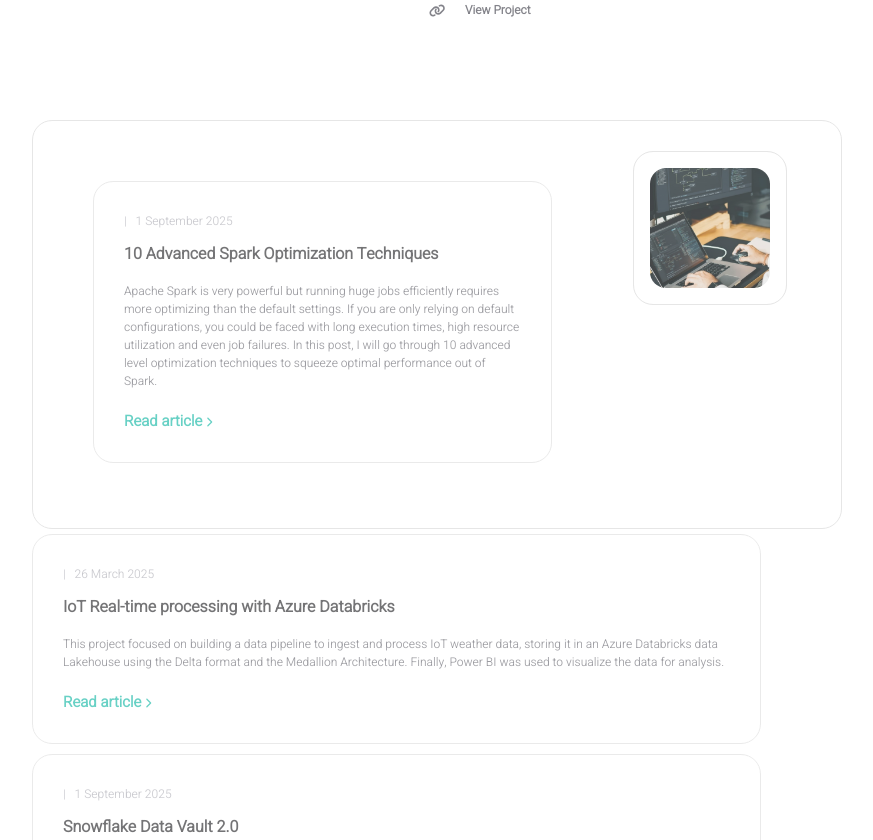
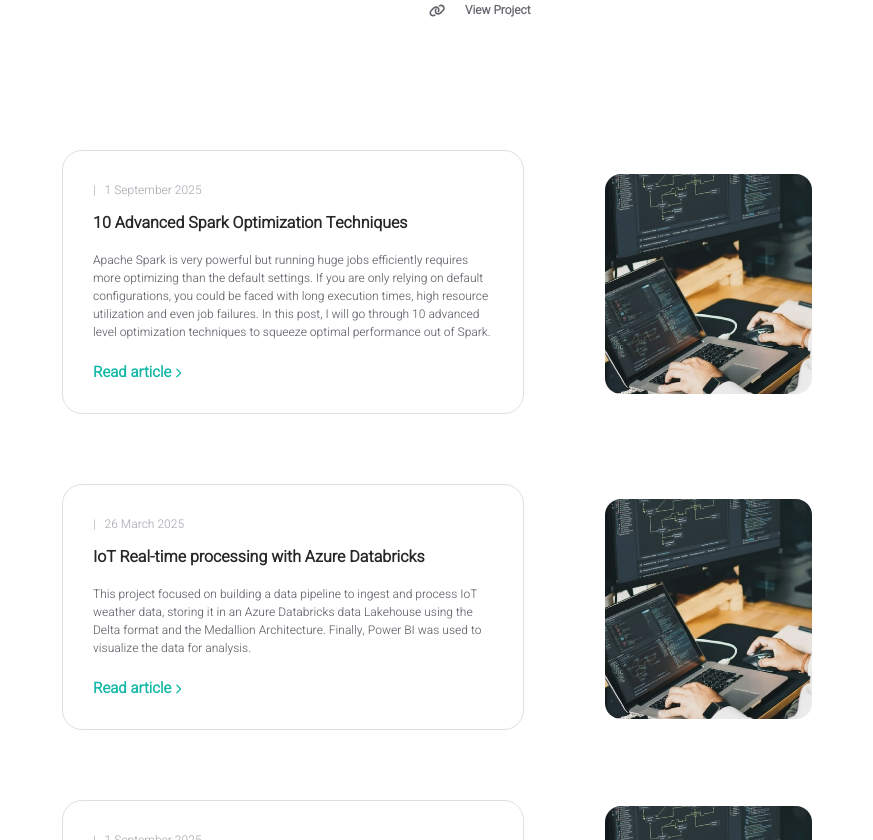
Before and after one commit to NuwanKeshara/Portfolio, a React (Create React App) app: page / in a window 1280 px wide. Shown: the part 1960-2800 px from the top of the page, without its empty margins (78-951 px from the left). Built offline with nearby package versions, Linux system fonts and the light colour scheme.

Commit message:
change the article UI of homepage

```diff
--- a/src/components/homepage/styles/article.css
+++ b/src/components/homepage/styles/article.css
@@ -1,3 +1,14 @@
+.homepage-article-flex .homepage-article-image-wrapper {
+	background: none !important;
+	border: none !important;
+	box-shadow: none !important;
+	padding: 0 !important;
+}
+.homepage-article-flex {
+	display: flex;
+	align-items: center;
+	justify-content: space-between;
+}
 /* For article with image inside the frame */
 .homepage-article-content-with-image {
 	display: flex;
@@ -62,14 +73,17 @@
 	width: 90%;
 	mix-blend-mode: normal;
 	border-radius: 20px;
-	opacity: 0.8;
+	opacity: 1;
 }
 
-.homepage-article:hover {
-	background: #fafafa;
-	opacity: 1;
-	transition: background-color 0.3s ease-in-out;
+/* Make the second article (with homepage-article-fullwidth) span full width with equal margins */
+.homepage-article-fullwidth {
+	width: 100% !important;
+	margin-left: 0 !important;
+	margin-right: 0 !important;
 }
+
+
 
 .homepage-article-content {
 	padding: 30px;
--- a/src/components/homepage/styles/works.css
+++ b/src/components/homepage/styles/works.css
@@ -15,7 +15,8 @@
 	width: 30px;
 	border-radius: 50%;
 	outline: 6px solid white;
-	box-shadow: 0px 7px 10px rgba(0, 0, 0, 0.25);
+	box-shadow: none !important;
+	opacity: 1;
 }
 
 .work-title {
--- a/src/components/projects/styles/project.css
+++ b/src/components/projects/styles/project.css
@@ -3,7 +3,7 @@
 .project {
 	mix-blend-mode: normal;
 	border-radius: 20px;
-	opacity: 0.8;
+	opacity: 1;
 	height: 100%;
 }
 
@@ -11,11 +11,7 @@
 	text-decoration: none;
 }
 
-.project:hover {
-	background: #fafafa;
-	opacity: 1;
-	transition: background-color 0.3s ease-in-out;
-}
+
 
 .project:hover .project-link {
 	color: var(--link-color);
--- a/src/pages/homepage.jsx
+++ b/src/pages/homepage.jsx
@@ -166,11 +166,12 @@ const Homepage = () => {
 									const art = article();
 									const link = art.link || "";
 									const external = link.startsWith("http");
-									if (index === 0) {
 									return (
-											<div className="homepage-article" key={(index + 1).toString()}>
-												<div className="homepage-article-content homepage-article-content-with-image">
-													<div className="homepage-article-content-text">
+										<div
+											className="homepage-article homepage-article-flex"
+											key={(index + 1).toString()}
+										>
+											<div className="homepage-article-content-text" style={{ flex: 1, display: 'flex', flexDirection: 'column', justifyContent: 'center', padding: 30 }}>
 												<Article
 													key={(index + 1).toString()}
 													date={art.date}
@@ -180,26 +181,9 @@ const Homepage = () => {
 													external={external}
 												/>
 											</div>
-													<div className="homepage-article-image-wrapper">
-														<img src="/homepage.jpg" alt="article visual" className="homepage-article-image" />
+											<div className="homepage-article-image-wrapper" style={{ display: 'flex', alignItems: 'center', justifyContent: 'center', marginRight: 30 }}>
+												<img src="/homepage.jpg" alt="article visual" className="homepage-article-image" style={{ height: 220, width: 'auto', maxWidth: 300, objectFit: 'cover', borderRadius: 16 }} />
 											</div>
-												</div>
-											</div>
-										);
-									}
-									return (
-										<div
-											className="homepage-article"
-											key={(index + 1).toString()}
-										>
-											<Article
-												key={(index + 1).toString()}
-												date={art.date}
-												title={art.title}
-												description={art.description}
-												link={link}
-												external={external}
-											/>
 										</div>
 									);
 								})}
```
Lines whose indentation alone changed are shown as unchanged.
